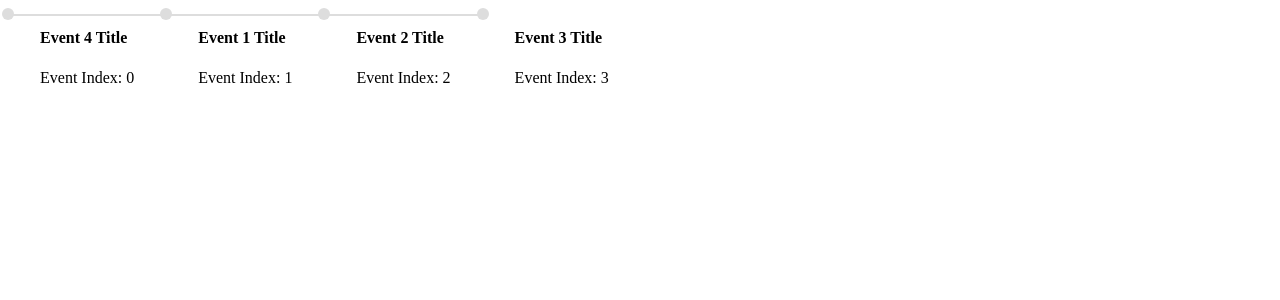
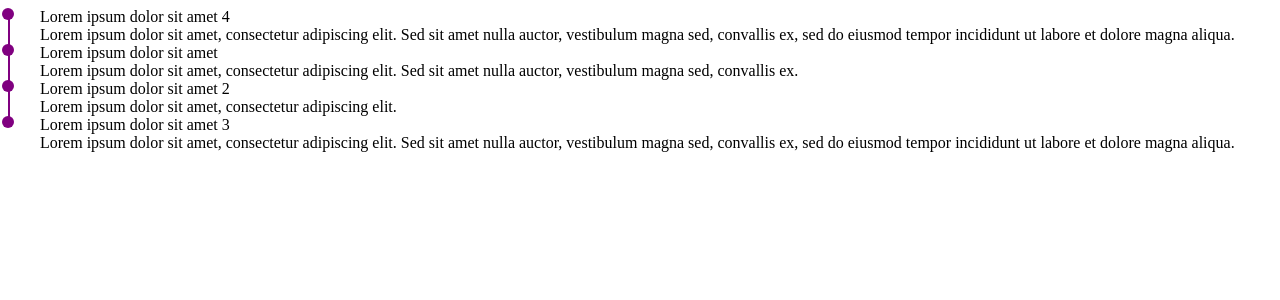
Before and after one commit to horberlan/v-timeline-component, a Vue app: page / in a window 1280 px wide. Shown: the top 300 px of the page. Built offline with nearby package versions, Linux system fonts and the light colour scheme.

Commit message:
chore: change timeline-component sample

```diff
--- a/src/App.vue
+++ b/src/App.vue
@@ -1,47 +1,78 @@
 <template>
-  <!-- <TimelineComponent has-custom-content="false" /> -->
   <TimelineComponent
-    :has-custom-content="true"
-    color="#ddd"
-    merker-size="0.75rem"
+    color="purple"
+    marker-size="0.75rem"
+    layout="vertical"
     :timeline-events="timelineEvents"
-    layout="horizontal"
-    >
-    <template v-slot="{ event, index }">
-      <h4>{{ event.title }}</h4>
-      <p>Event Index: {{ index }}</p>
+  >
+    <template v-slot="{ event }: { event: TimelineEvent }" #default>
+      <p>{{ event.title }}</p>
+      <p>{{ event.description }}</p>
     </template>
   </TimelineComponent>
 </template>
 
-<script setup>
-import { ref } from "vue";
+<script setup lang="ts">
+import { ref, type Ref } from "vue";
 import TimelineComponent from "./TimelineComponent.vue";
+import vTimelineComponentSlot from "./v-timeline-component-slot.vue";
 
-const timelineEvents = ref([
+interface TimelineEvent {
+  title: string;
+  date: string;
+  description: string;
+  child?: TimelineEvent[];
+}
+
+const timelineEvents: Ref<TimelineEvent[]> = ref([
   {
-    title: "Event 1 Title",
+    title: "Lorem ipsum dolor sit amet",
     date: "2023-02-15",
-    description: "Description for the first event. This can be any text.",
+    description:
+      "Lorem ipsum dolor sit amet, consectetur adipiscing elit. Sed sit amet nulla auctor, vestibulum magna sed, convallis ex.",
+    child: [
+      {
+        title: "Lorem ipsum dolor sit amet 1",
+        date: "2023-02-16",
+        description:
+          "Lorem ipsum dolor sit amet, consectetur adipiscing elit. Sed sit amet nulla auctor, vestibulum magna sed, convallis ex.",
+      },
+      {
+        title: "Lorem ipsum dolor sit amet 2",
+        date: "2023-02-17",
+        description:
+          "Lorem ipsum dolor sit amet, consectetur adipiscing elit. Sed sit amet nulla auctor, vestibulum magna sed, convallis ex.",
+      },
+      {
+        title: "Lorem ipsum dolor sit amet 2",
+        date: "2023-02-17",
+        description:
+          "Lorem ipsum dolor sit amet, consectetur adipiscing elit. Sed sit amet nulla auctor, vestibulum magna sed, convallis ex.",
+      },
+    ],
   },
   {
-    title: "Event 2 Title",
+    title: "Lorem ipsum dolor sit amet 2",
     date: "2023-03-01",
-    description: "This is the second event on our timeline.",
+    description: "Lorem ipsum dolor sit amet, consectetur adipiscing elit.",
   },
   {
-    title: "Event 3 Title",
+    title: "Lorem ipsum dolor sit amet 3",
     date: "2023-04-20",
     description:
-      "Aperiam animi ut. Odit ullam eaque. Iusto laboriosam non nulla nisi soluta nobis est dolor ea",
+      "Lorem ipsum dolor sit amet, consectetur adipiscing elit. Sed sit amet nulla auctor, vestibulum magna sed, convallis ex, sed do eiusmod tempor incididunt ut labore et dolore magna aliqua.",
   },
   {
-    title: "Event 4 Title",
+    title: "Lorem ipsum dolor sit amet 4",
     date: "2023-01-20",
     description:
-      "Aperiam animi ut. Odit ullam eaque. Iusto laboriosam non nulla nisi soluta nobis est dolor ea.",
+      "Lorem ipsum dolor sit amet, consectetur adipiscing elit. Sed sit amet nulla auctor, vestibulum magna sed, convallis ex, sed do eiusmod tempor incididunt ut labore et dolore magna aliqua.",
   },
 ]);
 </script>
 
-<style scoped></style>
+<style scoped>
+* p {
+  margin: 0;
+}
+</style>
```
